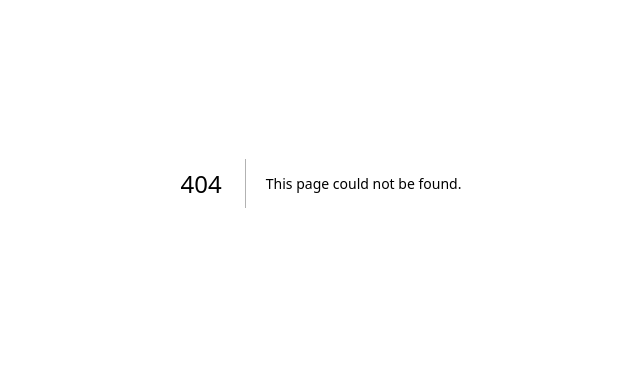
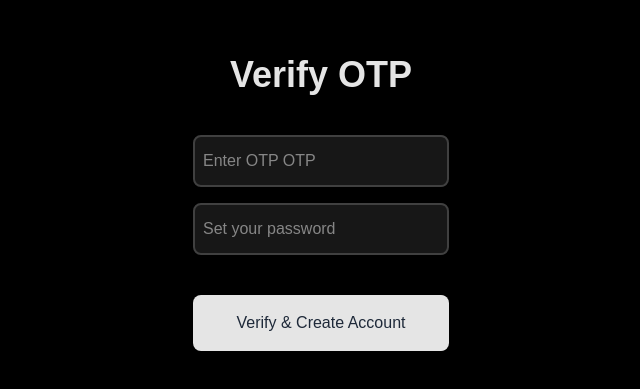
Before and after one commit to itsishant/linkter, a Next.js app in the folder apps/client/: page /verifyotp in a window 1280 px wide. Before the commit this address had no page. Shown: the part 217-606 px from the top of the page, without its empty margins (319-959 px from the left). Built offline with nearby package versions, Linux system fonts and the light colour scheme; no server answers.

Commit message:
otp issue bug

```diff
--- /dev/null
+++ b/apps/client/src/app/verifyotp/page.tsx
@@ -0,0 +1,61 @@
+"use client"
+import { useState } from "react"
+import { useSearchParams, useRouter } from "next/navigation"
+import { verifyOtp } from "../api/postApi/postApi"
+
+export default function VerifyOtp() {
+    const searchParams = useSearchParams()
+    const router = useRouter()
+
+    const email = searchParams.get("email") || ""
+    const [otp, setOtp] = useState("")
+    const [password, setPassword] = useState("")
+
+    const handleVerify = async (e: React.FormEvent) => {
+        e.preventDefault()
+        try {
+            await verifyOtp({ email, otp, password })
+            alert("Signup complete!")
+        } catch (err) {
+            console.log(err)
+
+        }
+    }
+
+    return (
+        <div className="min-h-screen items-center w-full flex justify-center bg-black">
+            <div>
+
+
+                <h3 className="font-bold text-4xl flex justify-center items-center text-neutral-200 mt-10">Verify OTP</h3>
+
+                <form onSubmit={handleVerify} className="flex flex-col space-y-4 max-w-md mx-auto mt-10">
+                    <input
+                        type="text"
+                        value={otp}
+                        onChange={(e) => setOtp(e.target.value)}
+                        placeholder="Enter OTP OTP"
+                        className="border-2 w-full py-6 px-2 rounded-lg border-neutral-700 bg-neutral-900 text-neutral-100 h-10"
+                        required
+                    />
+
+                    <input
+                        type="password"
+                        value={password}
+                        onChange={(e) => setPassword(e.target.value)}
+                        placeholder="Set your password"
+                        className="border-2 w-64 py-6 px-2 rounded-lg border-neutral-700 bg-neutral-900 text-neutral-100 h-10"
+                        required
+                    />
+
+                    <button
+                        type="submit"
+                        className="py-4 px-2 text-gray-800 bg-neutral-200 rounded-lg w-full max-w-md mt-6 hover:bg-neutral-300 hover:cursor-pointer"
+                    >
+                        Verify & Create Account
+                    </button>
+                </form>
+            </div>
+        </div>
+    )
+}
```
